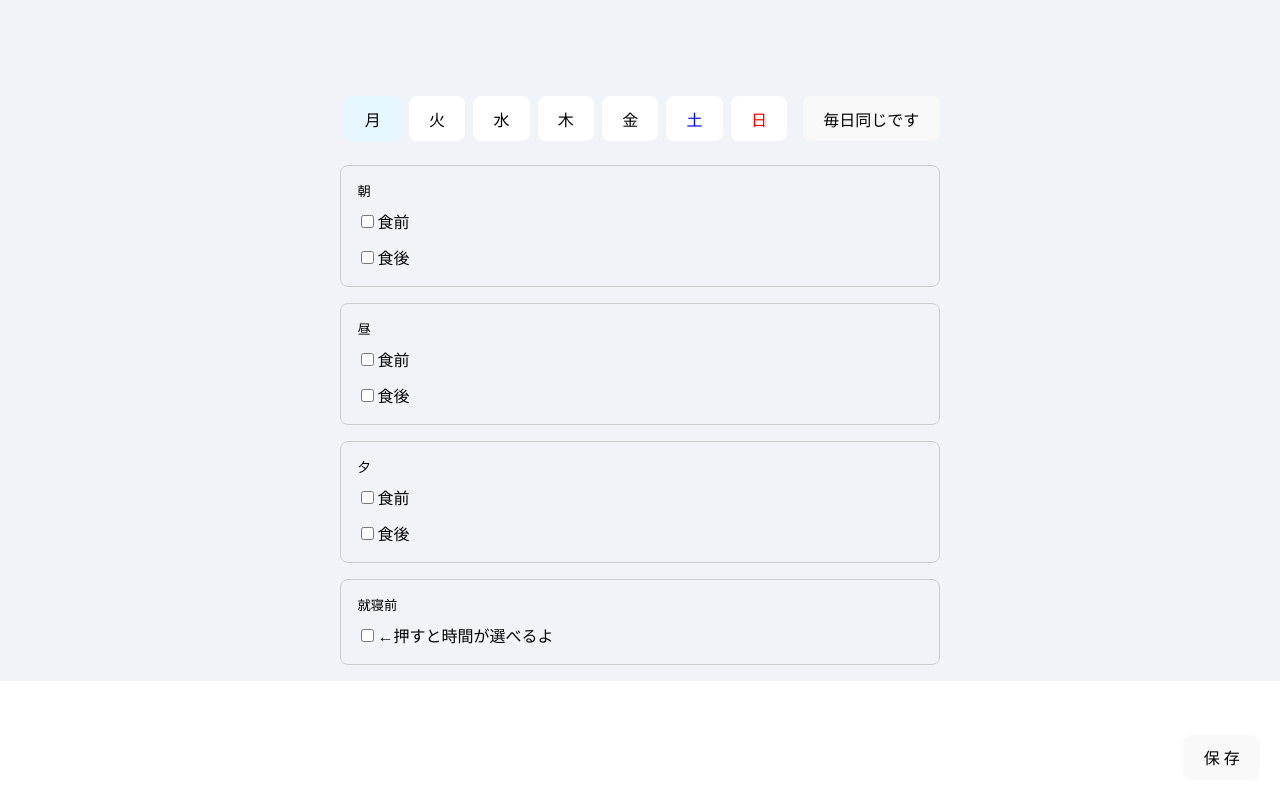
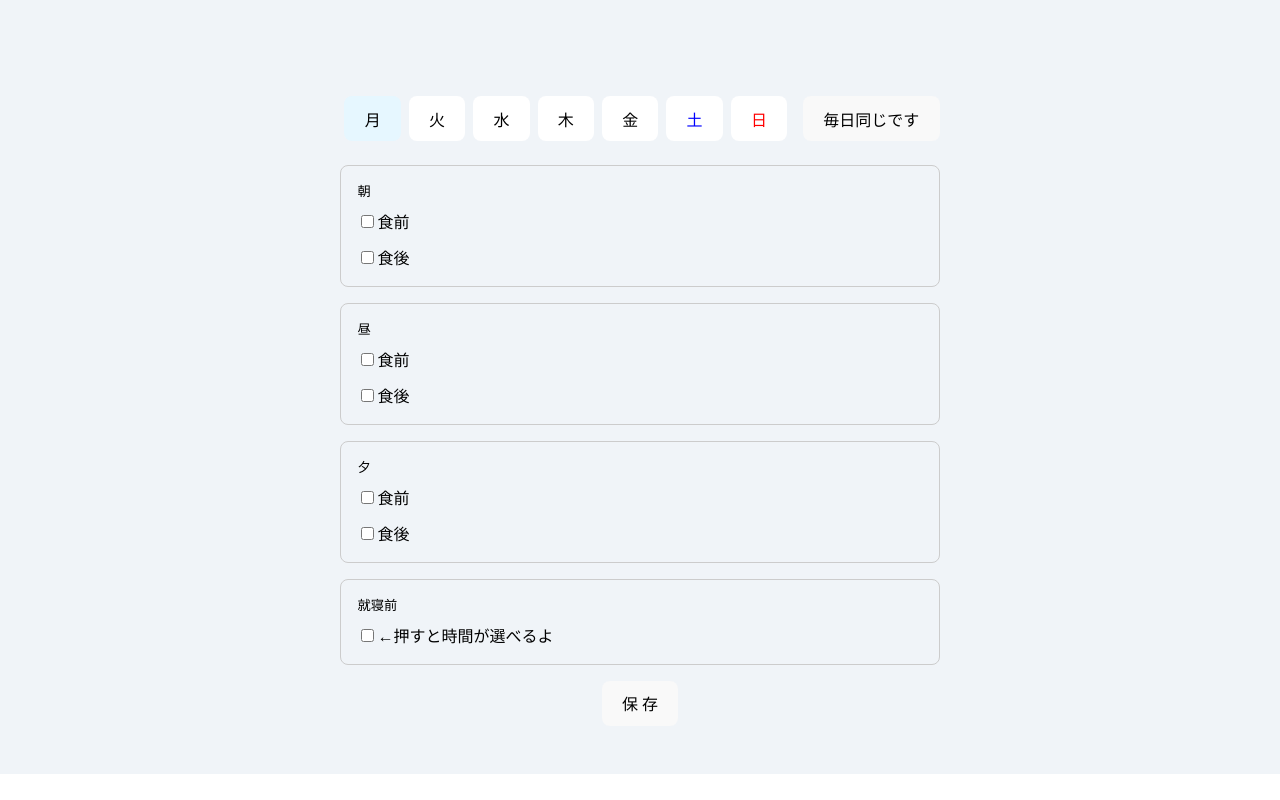
Before and after one commit to 1m4nim/my-mecdicine-app, a React (Vite) app: page / in a window 1280 px wide. Built offline with nearby package versions, Linux system fonts and the light colour scheme.

Commit message:
保存ボタンの位置を変えた

```diff
--- a/src/components/ReminderFormWithPrompt.tsx
+++ b/src/components/ReminderFormWithPrompt.tsx
@@ -264,7 +264,9 @@ const ReminderFormWithPrompt: React.FC = () => {
         <div style={{ display: "flex", alignItems: "center" }}>
           <Checkbox
             checked={checked[selectedDay].beforeBed}
-            onChange={(e) => handleCheckboxChange("beforeBed", e.target.checked)}
+            onChange={(e) =>
+              handleCheckboxChange("beforeBed", e.target.checked)
+            }
           >
             ←押すと時間が選べるよ
           </Checkbox>
@@ -307,10 +309,8 @@ const ReminderFormWithPrompt: React.FC = () => {
       {/* 保存ボタン */}
       <div
         style={{
-          position: "fixed",
-          bottom: 20,
-          right: 20,
-          zIndex: 9999,
+          textAlign: "center",
+          marginBottom: "3rem",
         }}
       >
         <Button type="primary" onClick={handleSave}>
```
